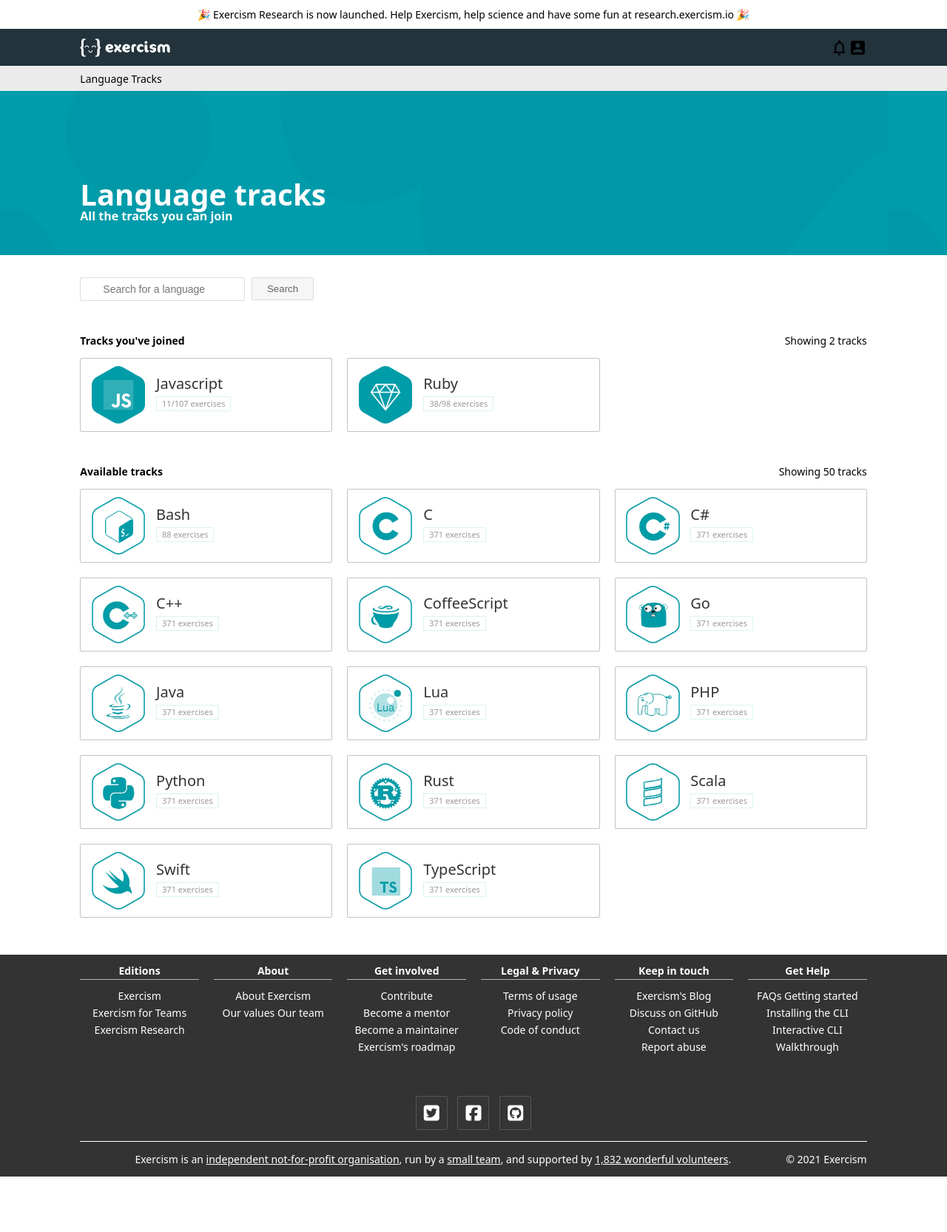
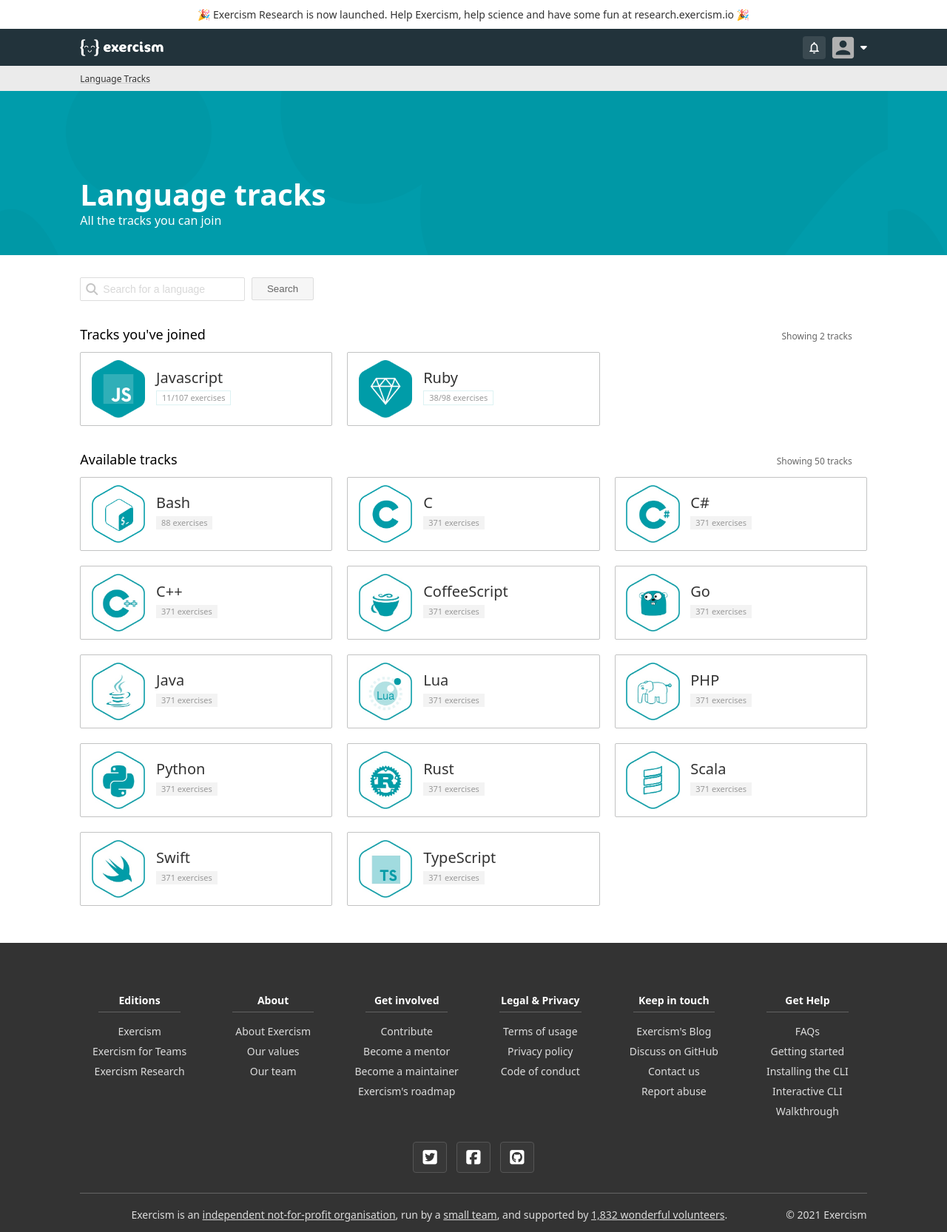
Before and after one commit to andrewjh271/exercism-clone, a plain HTML site: page index.html in a window 1280 px wide. Shown: the whole page at 74% size. Before the commit the page ends 1591 px from the top, so only its background shows below. Drawn offline with Linux system fonts and the light colour scheme.

Commit message:
Styling improvements

```diff
--- a/index.html
+++ b/index.html
@@ -7,25 +7,25 @@
   <title>Exercism Clone</title>
   <link rel="stylesheet" href="stylesheets/styles.css">
   <link rel="stylesheet" href="stylesheets/framework.css">
+  <link href="https://fonts.googleapis.com/icon?family=Material+Icons" rel="stylesheet">
   <script src="https://kit.fontawesome.com/07b0558508.js" crossorigin="anonymous"></script>
 </head>
 
 <body>
   <div class='container-12'>
     <div class='col-start-1 col-end-13 research-banner'>
-      <p>
-        🎉 Exercism Research is now launched. Help Exercism, help science and have some
-        fun at <a href='https://research.exercism.io/'>research.exercism.io</a> 🎉
-      </p>
+      🎉 Exercism Research is now launched. Help Exercism, help science and have some
+      fun at <a href='https://research.exercism.io/'>research.exercism.io</a> 🎉
     </div>
     <header class='col-start-1 col-end-13 row-start-2 row-end-3'></header>
-    <img src='images/logo.png' class='col-start-2 col-end-13 row-start-2 row-end-3 header-item'>
-    <div class='col-start-10 col-end-12 row-start-2 row-end-3 header-item header-end'>
-      <img src='images/notifications_none-24px.svg'>
-      <img src='images/account_box-24px.svg'>
+    <img src='images/logo.png' class='col-start-2 col-end-13 row-start-2 row-end-3 header-left'>
+    <div class='col-start-10 col-end-12 row-start-2 row-end-3 header-right'>
+      <span class="material-icons bell">notifications_none</span>
+      <span class="material-icons user">account_box</span>
+      <i class='fa fa-caret-down'></i>
     </div>
     <div class='col-start-1 col-end-13 row-start-3 row-end-4 tracks-banner'></div>
-    <a href="" class='col-start-2 col-end-12 row-start-3 row-end-4 align-self-center'>Language Tracks</a>
+    <a href="" class='col-start-2 col-end-12 row-start-3 row-end-4 align-self-center language-banner'>Language Tracks</a>
     <div class='col-start-1 col-end-13 row-start-4 row-end-5 hero'></div>
     <div class='col-start-2 col-end-12 row-start-4 row-end-5 banner-text'>
       <h1>Language tracks</h1>
@@ -35,12 +35,12 @@
     <main class='col-start-2 col-end-12'>
       <div class='flex-container'>
         <form>
-
+          <i class="fas fa-search"></i>
           <input class='language-search' placeholder='Search for a language'>
           <button class='language-search-button'>Search</button>
         </form>
       </div>
-      <div class='flex-container'>
+      <div class='flex-container track-header'>
         <h4>Tracks you've joined</h4>
         <p>Showing 2 tracks</p>
       </div>
@@ -58,12 +58,12 @@
         </div>
       </div>
 
-      <div class='flex-container'>
+      <div class='flex-container track-header'>
         <h4>Available tracks</h4>
         <p>Showing 50 tracks</p>
       </div>
 
-      <div class='tracks-container'>
+      <div class='tracks-container available-tracks'>
         <div class='track'>
           <img src='images/tracks/bash.jpg'>
           <h4>Bash</h4>
@@ -141,39 +141,39 @@
     <div class='col-start-2 col-end-12 row-start-7 row-end-8 footer-cols'>
 
       <div>
-        <h4><a href="">Editions</a></h4>
+        <h4>Editions</h4>
         <a href="">Exercism</a>
         <a href="">Exercism for Teams</a>
         <a href="">Exercism Research</a>
       </div>
       <div>
-        <h4><a href="">About</a></h4>
+        <h4>About</h4>
         <a href="">About Exercism</a>
         <a href="">Our values</a>
         <a href="">Our team</a>
       </div>
       <div>
-        <h4><a href="">Get involved</a></h4>
+        <h4>Get involved</h4>
         <a href="">Contribute</a>
         <a href="">Become a mentor</a>
         <a href="">Become a maintainer</a>
         <a href="">Exercism's roadmap</a>
       </div>
       <div>
-        <h4><a href="">Legal & Privacy</a></h4>
+        <h4>Legal & Privacy</h4>
         <a href="">Terms of usage</a>
         <a href="">Privacy policy</a>
         <a href="">Code of conduct</a>
       </div>
       <div>
-        <h4><a href="">Keep in touch</a></h4>
+        <h4>Keep in touch</h4>
         <a href="">Exercism's Blog</a>
         <a href="">Discuss on GitHub</a>
         <a href="">Contact us</a>
         <a href="">Report abuse</a>
       </div>
       <div>
-        <h4><a href="">Get Help</a></h4>
+        <h4>Get Help</h4>
         <a href="">FAQs</a>
         <a href="">Getting started</a>
         <a href="">Installing the CLI</a>
@@ -196,7 +196,6 @@
           volunteers</a>.
       </p>
     </div>
-
   </div>
 </body>
 
--- a/stylesheets/styles.css
+++ b/stylesheets/styles.css
@@ -6,11 +6,10 @@ body {
 }
 
 .research-banner {
-  height: 39px;
   background-color: #fff;
-  display: flex;
-  justify-content: center;
-  align-items: center;
+  padding: 10px;
+  text-align: center;
+  color: #333;
 }
 
 header {
@@ -18,24 +17,49 @@ header {
   background-color: #22333b;
 }
 
-.header-item {
+.header-right, .header-left {
   align-self: center;
-  height: 50%;
 }
 
-.header-end {
+.header-left {
+  height: 46%;
+}
+
+.header-right {
   justify-self: end;
   display: flex;
   align-items: center;
+  color: white;
 }
-
-.header-end > * {
-  height: 100%;
+.header-right * {
+  margin-left: 4px;
+}
+.header-right *:hover {
+  cursor: pointer;
+}
+.header-right .bell {
+  font-size: 19px;
+  padding: 6px;
+  border-radius: 4px;
+  background-color: #3a4950;
+}
+.header-right .user {
+  font-size: 39px;
+  color: #b1b1b1;
 }
 
 .tracks-banner {
   height: 34px;
   background-color: #ebebeb;
+}
+
+.language-banner {
+  font-size: 12px;
+  color: #333;
+  text-decoration: underline solid #ccc;
+}
+.language-banner:hover {
+  text-decoration: underline solid #ccc;
 }
 
 .hero {
@@ -48,11 +72,16 @@ header {
   color: #fff;
 }
 .banner-text h1 {
+  margin-bottom: 5px;
   font-size: 40px;
   line-height: 40px;
+  font-weight: 600;
 }
 .banner-text h4 {
+  max-width: 70%;
   font-size: 16px;
+  line-height: 21px;
+  font-weight: 400;
 }
 
 .flex-container {
@@ -60,6 +89,26 @@ header {
   justify-content: space-between;
   align-items: baseline;
   margin-top: 30px;
+}
+
+.track-header h4 {
+  font-size: 18px;
+  line-height: 18px;
+  font-weight: 400;
+  margin-bottom: 15px;
+}
+.track-header p {
+  margin-right: 20px;
+  color: #666;
+  font-size: 12px;
+  line-height: 12px;
+}
+
+.fa-search {
+  position: absolute;
+  color: #c5c5c5;
+  font-size: 16px;
+  padding: 8px;
 }
 
 .language-search {
@@ -73,15 +122,18 @@ header {
 .language-search:focus {
   outline: 1px solid #ddd;
 }
+.language-search::placeholder {
+  color: #d8d8d8;
+}
 
 .language-search-button {
+  margin-left: 5px;
+  padding: 7px 20px;
   border: 1px solid #ddd;
-  padding: 7px 20px;
   font-weight: 400;
   border-radius: 2px;
+  color: #666;
   background: #f6f6f6;
-  color: #666;
-  margin-left: 5px;
 }
 
 main {
@@ -96,12 +148,16 @@ main {
 
 .track {
   height: 100px;
+  padding: 10px 0;
   border: 1px solid black;
   color: #333;
   text-decoration: none;
   border: 1px solid #c2c3c3;
   border-radius: 2px;
-  padding: 10px 0;
+}
+.track:hover {
+  cursor: pointer;
+  border-color: #009cab;
 }
 .track img {
   float: left;
@@ -112,10 +168,7 @@ main {
 .track h4 {
   padding-top: 12px;
   padding-bottom: 4px;
-  /* padding-bottom: 3px; */
-  /* font-family: Roboto; */
   font-size: 20px;
-  /* line-height: 25px; */
   font-weight: 500;
 }
 .track .progress {
@@ -128,12 +181,18 @@ main {
   color: #999;
 }
 
+.available-tracks .progress {
+  background-color: #f3f3f3;
+  border: none;
+}
+
 footer {
   background-color: #333;
   min-height: 300px;
 }
 
 .footer-cols {
+  margin-top: 70px;
   display: grid;
   grid-template-columns: repeat(auto-fit, minmax(100px, 1fr));
   grid-gap: 20px;
@@ -158,35 +217,49 @@ footer {
 .footer-cols h4 {
   font-size: 14px;
   font-weight: 600;
-  border-bottom: 1px solid #b4b4b4;
-  margin-bottom: 10px;
+  margin-bottom: 20px;
+  position: relative;
+}
+.footer-cols h4::after {
+  content: "";
+  position: absolute;
+  display: inline-block;
+  bottom: -7px;
+  right: 25px;
+  left: 25px;
+  border-bottom: 1px solid #616161;
 }
 .footer-cols a {
   display: inline-block;
   margin: 2px 0;
+  color: #ddd;
   font-size: 14px;
+  line-height: 25px;
+  text-decoration: none;
+  display: block;
 }
 
 .social-icons {
-  padding: 50px 0 10px;
+  padding: 22px 0;
   text-align: center;
   color: white;
 }
 .social-icons i {
-  font-size: 24px;
-  padding: 10px;
+  font-size: 22px;
+  padding: 9px 12px;
   margin: 5px;
   border: 1px solid #565656;
-  border-radius: 2px;
-  background-color: #353535;
+  border-radius: 4px;
+  background-color: #383838;
 }
 .social-icons i:hover {
   cursor: pointer;
 }
 
 .footnote {
-  border-top: 1px solid white;
-  color: white;
+  padding-top: 5px;
+  border-top: 1px solid #656565;
+  color: #ddd;
   text-align: center;
 }
 .footnote p {
@@ -197,6 +270,13 @@ footer {
 }
 .footnote #copyright {
   float: right;
+  margin-left: 10px;
+}
+@media (max-width: 770px) {
+  .footnote #copyright {
+    float: none;
+    display: block;
+  }
 }
 
 /*# sourceMappingURL=styles.css.map */
```
Also changed, not shown: images/account_box-24px.svg (deleted), images/notifications_none-24px.svg (deleted), 1 other file.
